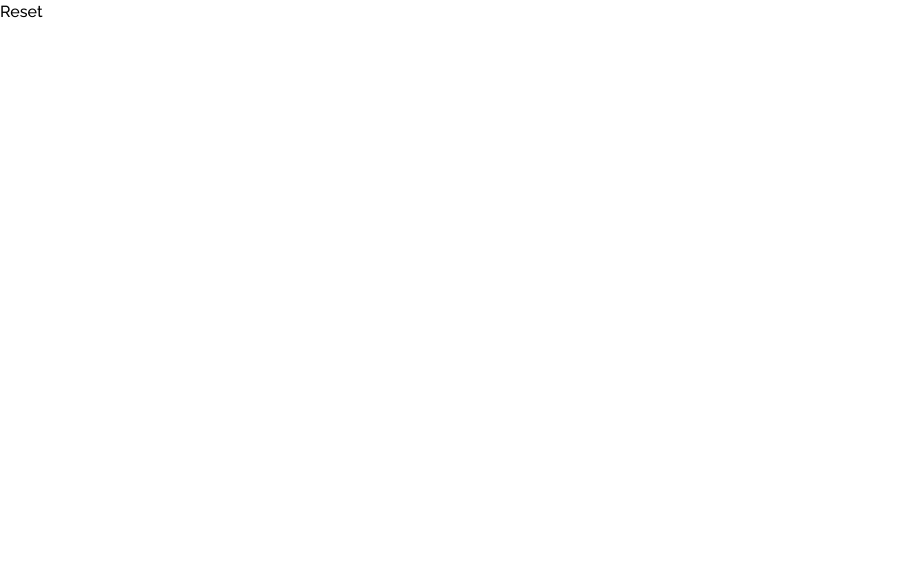
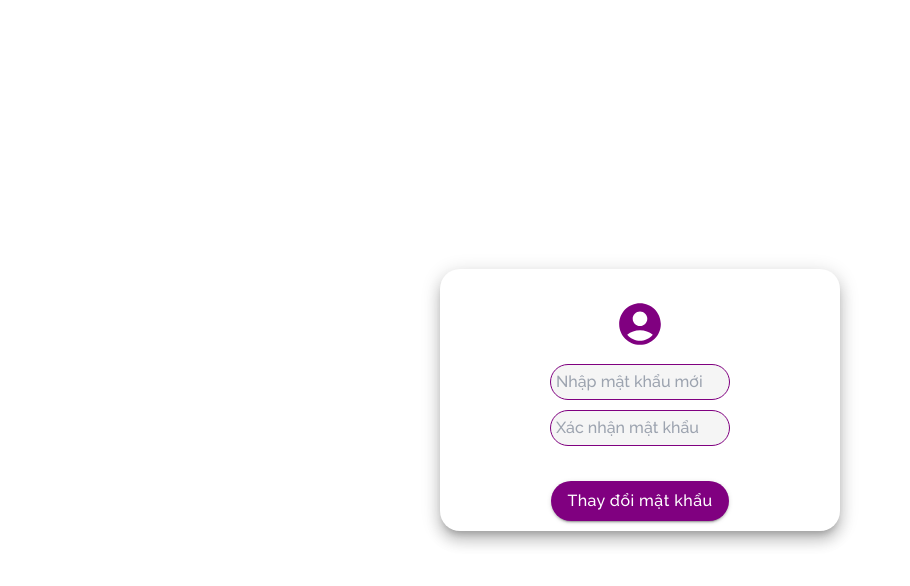
Before and after one commit to trieunguyentm/JWT-OTP-AUTH-REFRESH, a React (Create React App) app in the folder client/: page /reset in a window 1280 px wide. Shown: the top 586 px of the page, without its empty margins (0-910 px from the left). Built offline with nearby package versions, Linux system fonts and the light colour scheme.

Commit message:
Giao dien trang reset

```diff
--- a/client/src/App.js
+++ b/client/src/App.js
@@ -3,10 +3,10 @@ import { createBrowserRouter, RouterProvider } from "react-router-dom"
 import Username from "./components/Username/Username"
 import PageNotFound from "./components/PageNotFound"
 import Password from "./components/Password/Password"
-import Profile from "./components/Profile"
+import Profile from "./components/Profile/Profile"
 import Recovery from "./components/Recovery/Recovery"
 import Register from "./components/Register/Register"
-import Reset from "./components/Reset"
+import Reset from "./components/Reset/Reset"
 
 const router = createBrowserRouter([
   {
--- a/client/src/components/Recovery/Recovery.js
+++ b/client/src/components/Recovery/Recovery.js
@@ -27,14 +27,14 @@ const Recovery = () => {
         {/* Form Page */}
         <form onSubmit={handleSubmit((data) => console.log(data))}>
           <div className="recovery-form">
-            {/* Input Username */}
+            {/* Input gmail */}
             <div className="recovery-form-gmail">
               <input
                 type="email"
                 {...register("gmail", {
                   required: {
                     value: true,
-                    message: "Vui lòng điền thông tin đăng nhập",
+                    message: "Vui lòng điền thông tin",
                   },
                 })}
                 style={{ width: "180px" }}
@@ -43,7 +43,7 @@ const Recovery = () => {
               />
             </div>
             <div className="error-gmail">{errors.gmail?.message}</div>
-            {/* Button Login */}
+            {/* Button submit */}
             <div className="btn-submit-gmail-container">
               <Button
                 type="submit"
--- a/client/src/components/Reset.js
+++ /dev/null
@@ -1,9 +0,0 @@
-import React from 'react'
-
-const Reset = () => {
-  return (
-    <div>Reset</div>
-  )
-}
-
-export default Reset
--- /dev/null
+++ b/client/src/components/Reset/Reset.css
@@ -0,0 +1,56 @@
+.reset-container {
+  display: flex;
+  align-items: center;
+  justify-content: center;
+  margin: auto 0;
+  height: 100vh;
+}
+
+.reset-title {
+  margin-top: 30px;
+  color: purple;
+  text-align: center;
+}
+
+.reset-form {
+  padding: 10px;
+}
+
+.reset-form-info {
+  display: flex;
+  justify-content: center;
+}
+
+.new-password,
+.confirm-new-password {
+  border: 1px solid purple;
+  border-radius: 20px;
+  margin-left: 10px;
+  padding: 5px;
+  margin: 5px;
+  background-color: whitesmoke;
+}
+
+.error-field {
+  display: flex;
+  justify-content: center;
+  font-size: 12px;
+  color: red;
+}
+
+.btn-submit-reset-container {
+  text-align: center !important;
+  margin-top: 30px !important;
+}
+
+.btn-submit-reset {
+  text-transform: none !important;
+  background-color: purple !important;
+  font-size: 16px !important;
+  border-radius: 20px !important;
+  transition: all 0.5s !important;
+}
+
+.btn-submit-reset:hover {
+  transform: translateY(-5px);
+}
--- /dev/null
+++ b/client/src/components/Reset/Reset.js
@@ -0,0 +1,91 @@
+import React from "react"
+import { Button, Paper } from "@mui/material"
+import { useForm } from "react-hook-form"
+import AccountCircleIcon from "@mui/icons-material/AccountCircle"
+import "./Reset.css"
+
+const Reset = () => {
+  // Khai báo useForm
+  const {
+    register,
+    watch,
+    handleSubmit,
+    formState: { errors },
+  } = useForm({
+    defaultValues: {
+      newPassword: "",
+      confirmNewPassword: "",
+    },
+    mode: "onChange",
+  })
+
+  const checkNewPassword = (value) => value === watch("newPassword")
+
+  return (
+    <div className="reset-container">
+      <Paper elevation={10} style={{ borderRadius: "20px", width: "400px" }}>
+        {/* Title Page */}
+        <div className="reset-title">
+          <AccountCircleIcon style={{ fontSize: "50px" }} />
+        </div>
+        {/* Form Page */}
+        <form onSubmit={handleSubmit((data) => console.log(data))}>
+          <div className="reset-form">
+            {/* Input newpassword */}
+            <div className="reset-form-info">
+              <input
+                type="password"
+                {...register("newPassword", {
+                  required: {
+                    value: true,
+                    message: "Vui lòng điền thông tin",
+                  },
+                  minLength: {
+                    value: 6,
+                    message: "Mật khẩu mới tối thiếu 6 ký tự",
+                  },
+                })}
+                style={{ width: "180px" }}
+                className="new-password"
+                placeholder="Nhập mật khẩu mới "
+              />
+            </div>
+            <div className="error-field">{errors.newPassword?.message}</div>
+            {/* Input confirm new password */}
+            <div className="reset-form-info">
+              <input
+                type="password"
+                {...register("confirmNewPassword", {
+                  required: {
+                    value: true,
+                    message: "Vui lòng điền thông tin",
+                  },
+                  validate: (value) =>
+                    checkNewPassword(value) || "Mật khẩu xác nhận không hợp lệ",
+                })}
+                style={{ width: "180px" }}
+                className="confirm-new-password"
+                placeholder="Xác nhận mật khẩu"
+              />
+            </div>
+            <div className="error-field">
+              {errors.confirmNewPassword?.message}
+            </div>
+            {/* Button Reset */}
+            <div className="btn-submit-reset-container">
+              <Button
+                type="submit"
+                variant="contained"
+                className="btn-submit-reset"
+              >
+                Thay đổi mật khẩu
+              </Button>
+            </div>
+          </div>
+        </form>
+      </Paper>
+    </div>
+  )
+}
+
+export default Reset
```
Also changed, not shown: client/src/components/Profile/Profile.css (added), client/src/components/Profile/Profile.js (renamed from client/src/components/Profile.js).
